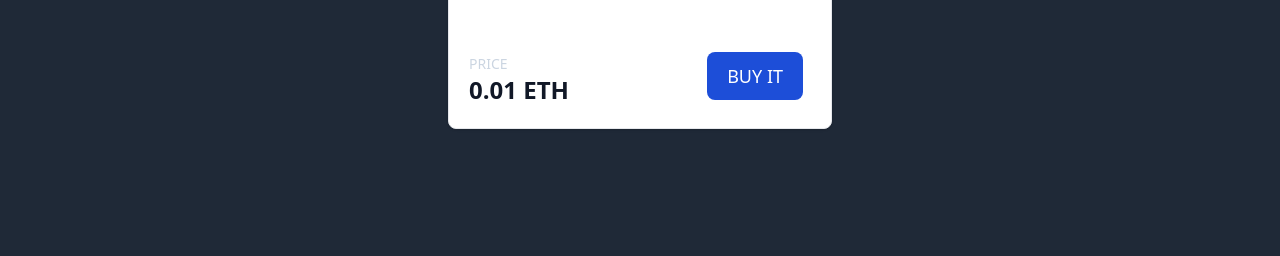
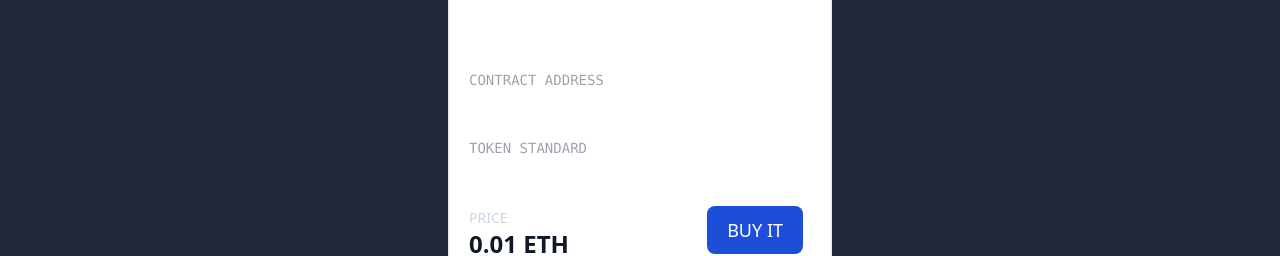
Before and after one commit to MoonMathLover/final_project, a React (Vite) app in the folder zkp-nft-dapp/: page / in a window 1280 px wide. Shown: the part 529-785 px from the top of the page. Built offline with nearby package versions, Linux system fonts and the light colour scheme; no server answers.

Commit message:
:sparkles: add more info to the card && reposition it

```diff
--- a/zkp-nft-dapp/src/App.tsx
+++ b/zkp-nft-dapp/src/App.tsx
@@ -1,6 +1,12 @@
 import { ConnectWallet } from "@thirdweb-dev/react";
 
 export default function Home() {
+  const testAddress = "0xd8dA6BF26964aF9D7eEd9e03E53415D37aA96045";
+
+  var getShortAddress = (address: string): string => {
+    return address.slice(0, 8) + "...." + address.slice(-6, -1);
+  };
+
   return (
     <div className="h-screen bg-gray-800">
       {/* This is the navigator */}
@@ -90,7 +96,7 @@ export default function Home() {
       </nav>
 
       {/* This is the card */}
-      <div className="h-full flex items-center justify-center">
+      <div className="flex justify-center pt-40">
         <div className="w-full max-w-sm bg-white border border-gray-200 rounded-lg shadow dark:bg-gray-700 dark:border-gray-700">
           <a href="#">
             <img
@@ -103,7 +109,14 @@ export default function Home() {
             <div className="text-3xl font-semibold tracking-tight text-gray-900 text-white mb-5">
               Moon Math Lover NFT
             </div>
-
+            <div className="pb-5 font-mono text-gray-900 text-white">
+              <p className="text-sm text-gray-400">CONTRACT ADDRESS</p>
+              <p className="text-lg">{getShortAddress(testAddress)}</p>
+            </div>
+            <div className="pb-5 font-mono text-gray-900 text-white">
+              <p className="text-sm text-gray-400">TOKEN STANDARD</p>
+              <p className="text-lg">ERC721</p>
+            </div>
             <div className="flex items-center justify-between">
               <div className="flex flex-col">
                 <span className="text-sm text-slate-300">PRICE</span>
```
